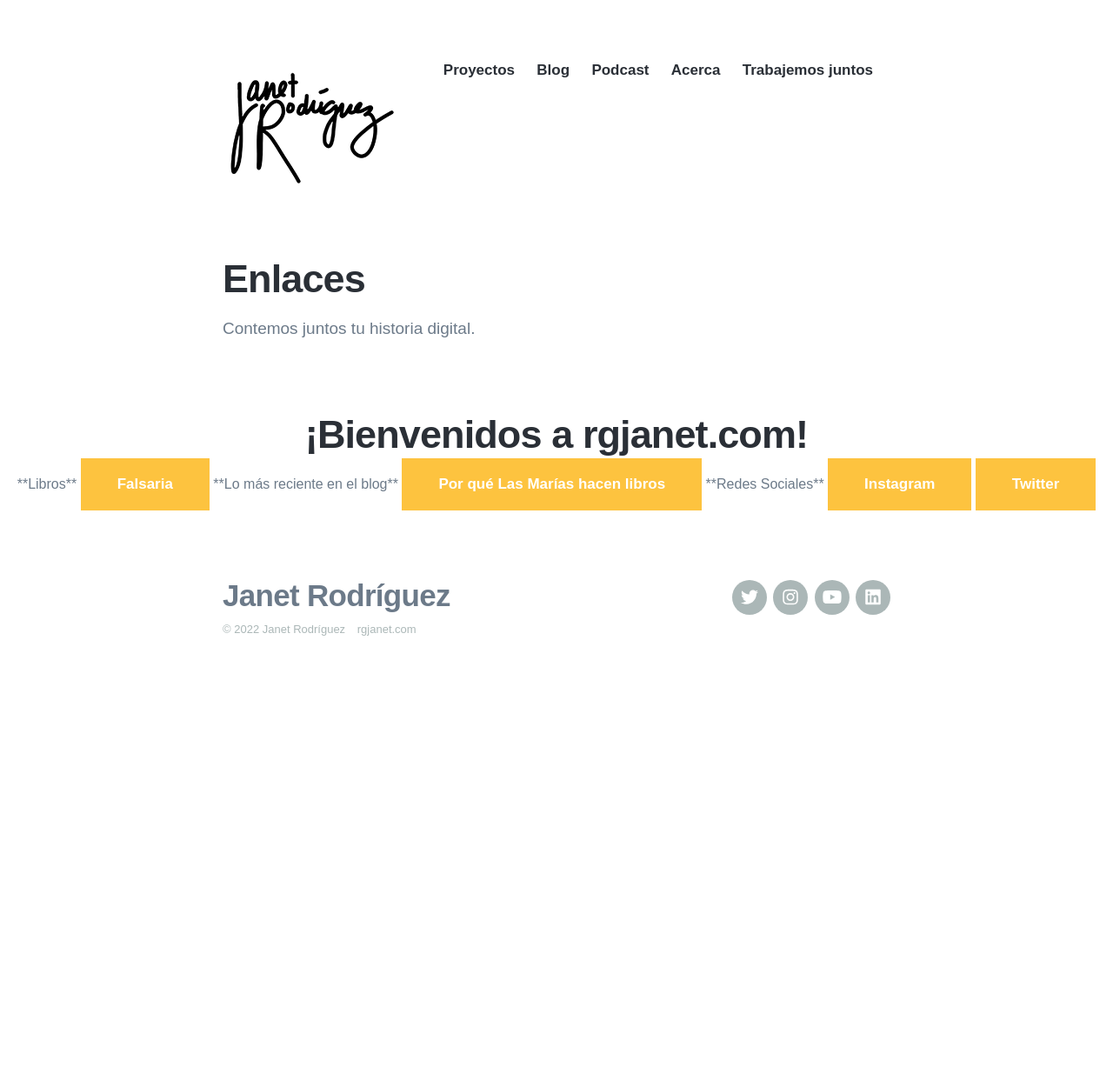
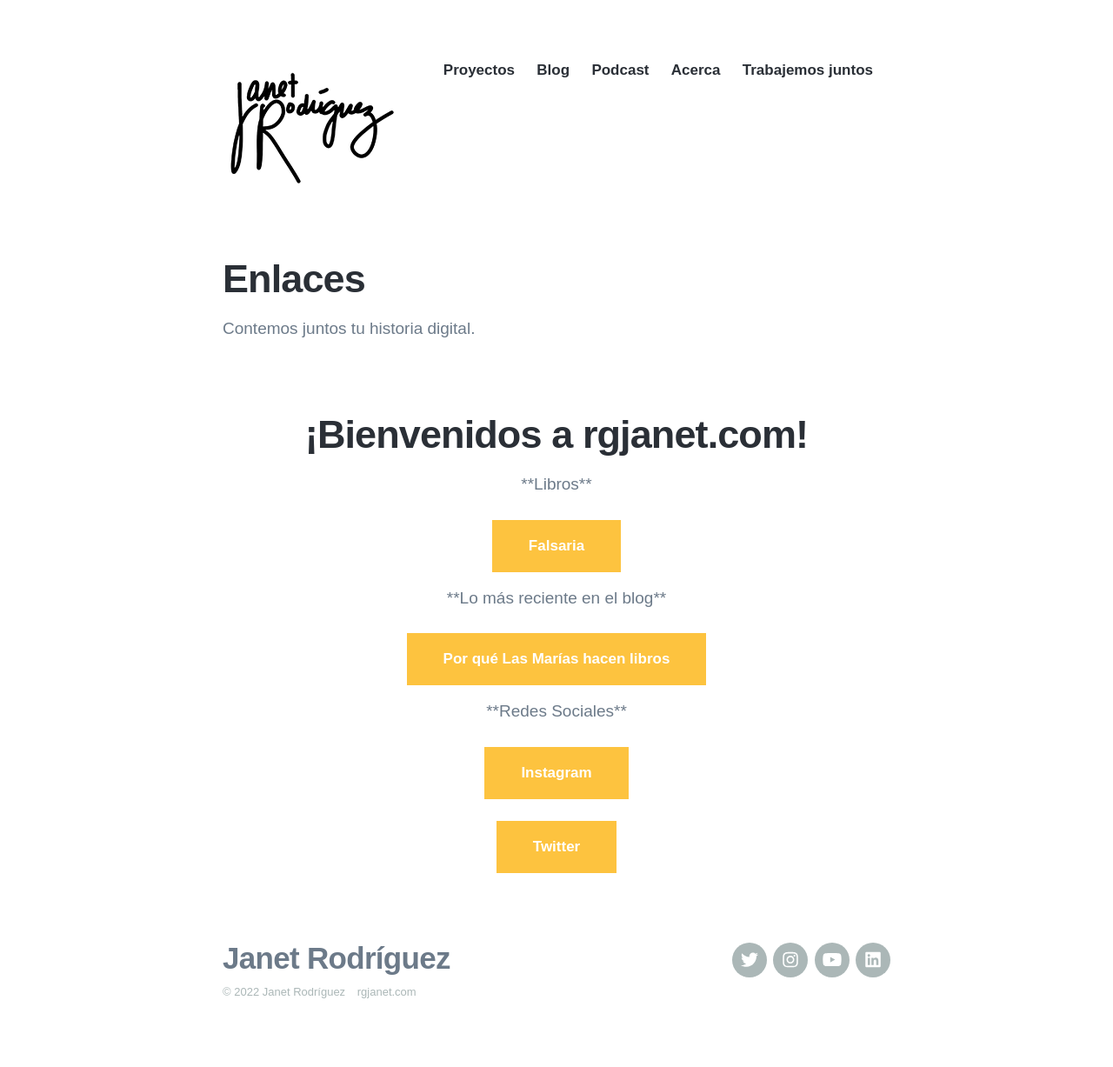
Before and after one commit to rgjanet/rgjanet.github.io, a Jekyll site: the page built from _pages/enlaces.md, in a window 1280 px wide. Shown: the whole page at 87% size. Built offline with Jekyll 4.4.1, drawn with Linux system fonts in a browser that asks for light colours; nearby versions of some CDN libraries; some web fonts are replaced; before the commit the page ends 900 px from its top, so only the background shows below that.

Commit message:
Update enlaces.md

```diff
--- a/_pages/enlaces.md
+++ b/_pages/enlaces.md
@@ -8,17 +8,17 @@ featured_image: /images/Proyectos/videos-rgjanet.png
 <div align="center">
 <h1>¡Bienvenidos a rgjanet.com!</h1>
 
-**Libros**
+  <p>**Libros**</p>
 
-<a href="http://libros.rgjanet.com/" class="button button--large">Falsaria</a>
+  <p><a href="http://libros.rgjanet.com/" class="button button--large">Falsaria</a></p>
 
-**Lo más reciente en el blog**
+  <p>**Lo más reciente en el blog**</p>
 
-<a href="https://rgjanet.com/blog/las-marias-hacen-libros" class="button button--large">Por qué Las Marías hacen libros</a>
+<p><a href="https://rgjanet.com/blog/las-marias-hacen-libros" class="button button--large">Por qué Las Marías hacen libros</a></p>
 
-**Redes Sociales**
+  <p>**Redes Sociales**</p>
 
-<a href="https://www.instagram.com/rgjanet/" class="button button--large">Instagram</a>
-<a href="https://twitter.com/RGJanet" class="button button--large">Twitter</a>
+  <p><a href="https://www.instagram.com/rgjanet/" class="button button--large">Instagram</a></p>
+  <p><a href="https://twitter.com/RGJanet" class="button button--large">Twitter</a></p>
 
 </div>
```
